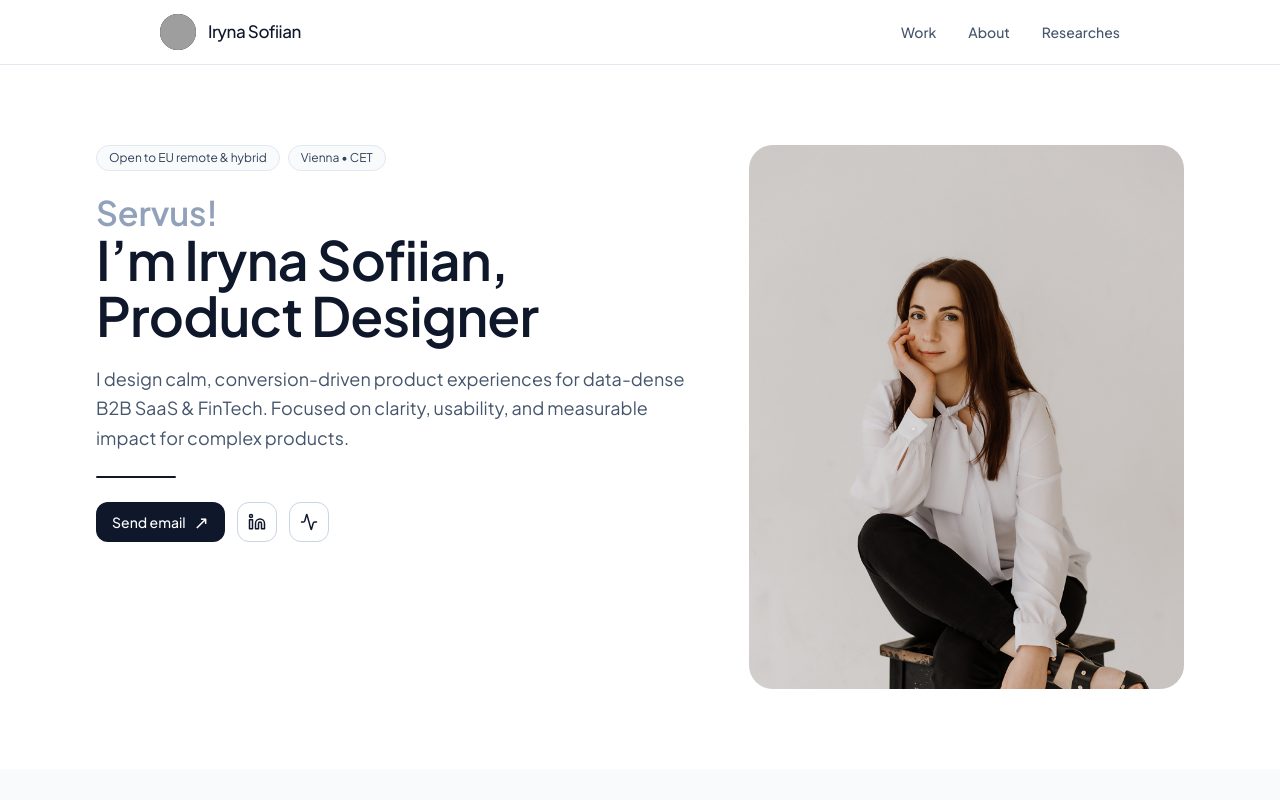
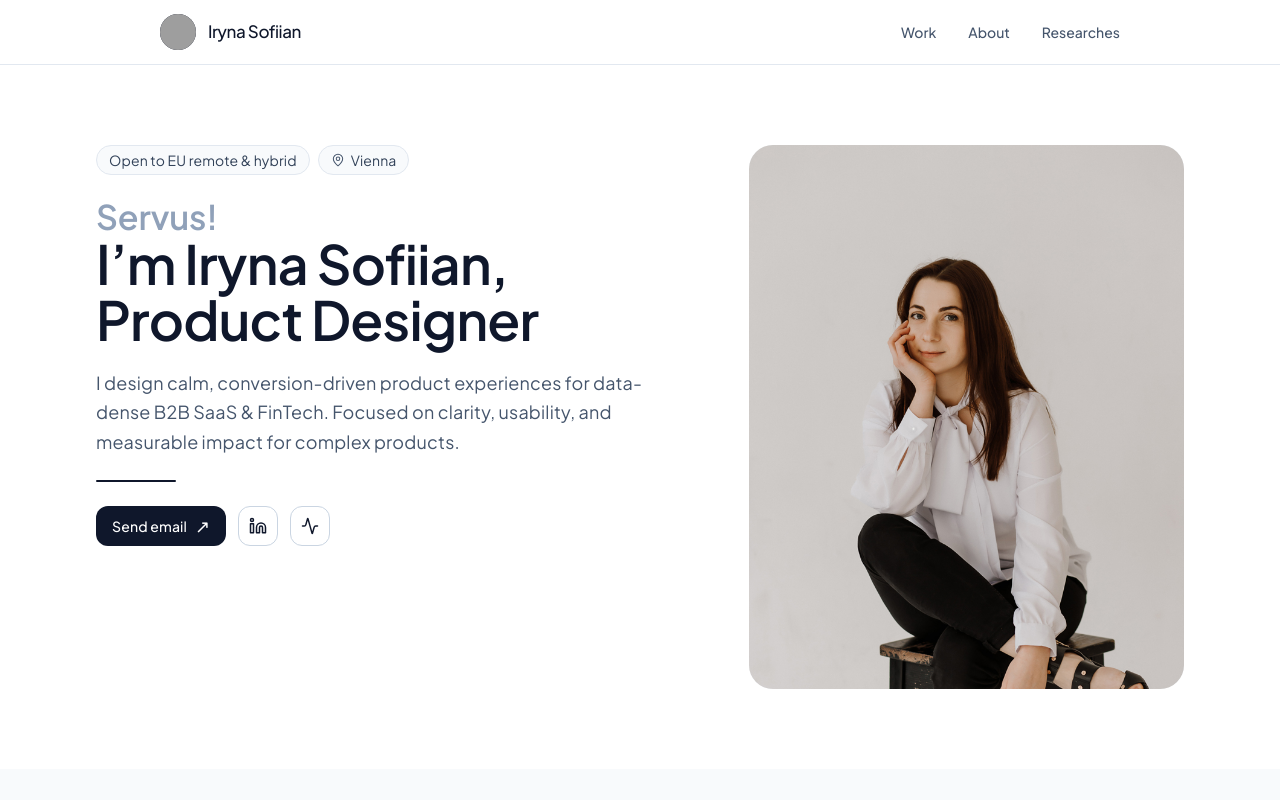
Before and after one commit to LiraCalifornia/iryna-portfolio, a Next.js app: page / in a window 1280 px wide. Shown: the top 800 px of the page. Built offline with nearby package versions, Linux system fonts and the light colour scheme; grey boxes are pictures that could not be loaded.

Commit message:
hero text

```diff
--- a/src/components/Hero.tsx
+++ b/src/components/Hero.tsx
@@ -3,7 +3,7 @@
 
 import Image from "next/image";
 import Link from "next/link";
-import { Linkedin, Activity } from "lucide-react";
+import { Linkedin, Activity, MapPin } from "lucide-react"; // 👈 додано MapPin
 
 const MAILTO =
   "mailto:irasofiian@gmail.com" +
@@ -27,11 +27,12 @@ export default function Hero() {
           <div className="w-full max-w-[720px]">
             {/* tags */}
             <div className="flex flex-wrap gap-2 mb-6">
-              <span className="inline-flex items-center rounded-full border border-slate-200 bg-slate-50 px-3 py-1 text-xs text-slate-700">
+              <span className="inline-flex items-center rounded-full border border-slate-200 bg-slate-50 px-3 py-1 text-sm text-slate-700 tracking-[0.01em]">
                 Open to EU remote & hybrid
               </span>
-              <span className="inline-flex items-center rounded-full border border-slate-200 bg-slate-50 px-3 py-1 text-xs text-slate-700">
-                Vienna • CET
+              <span className="inline-flex items-center gap-1.5 rounded-full border border-slate-200 bg-slate-50 px-3 py-1 text-sm text-slate-700 tracking-[0.01em]">
+                <MapPin size={14} strokeWidth={1.75} className="text-slate-600" />
+                Vienna
               </span>
             </div>
 
@@ -46,7 +47,7 @@ export default function Hero() {
             </h1>
 
             {/* Supporting paragraph */}
-            <p className="mt-5 text-slate-600 text-base sm:text-lg leading-relaxed max-w-prose">
+            <p className="mt-5 text-slate-600 text-base sm:text-lg leading-relaxed tracking-[0.01em] max-w-prose">
               I design calm, conversion-driven product experiences for data-dense
               B2B SaaS & FinTech. Focused on clarity, usability, and measurable
               impact for complex products.
@@ -59,7 +60,7 @@ export default function Hero() {
             <div className="mt-6 flex flex-wrap items-center gap-3">
               <a
                 href={MAILTO}
-                className="inline-flex items-center gap-2 rounded-xl bg-slate-900 px-4 py-2.5 text-white text-sm font-medium hover:bg-slate-800 transition-all"
+                className="inline-flex items-center gap-2 rounded-xl bg-slate-900 px-4 py-2.5 text-white text-sm font-medium hover:bg-slate-800 transition-all tracking-[0.01em]"
               >
                 Send email <span className="text-lg leading-none">↗</span>
               </a>
```
